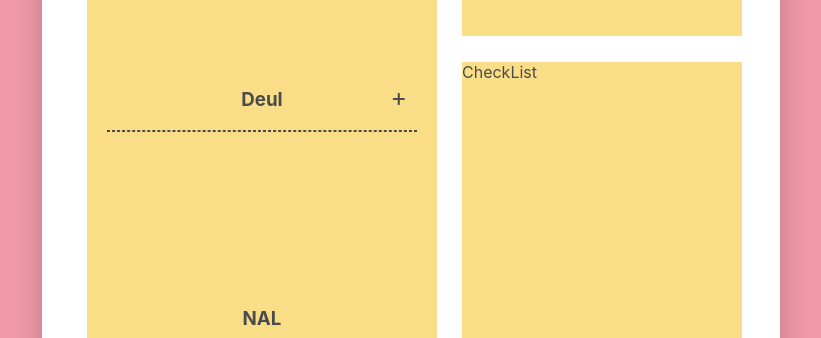
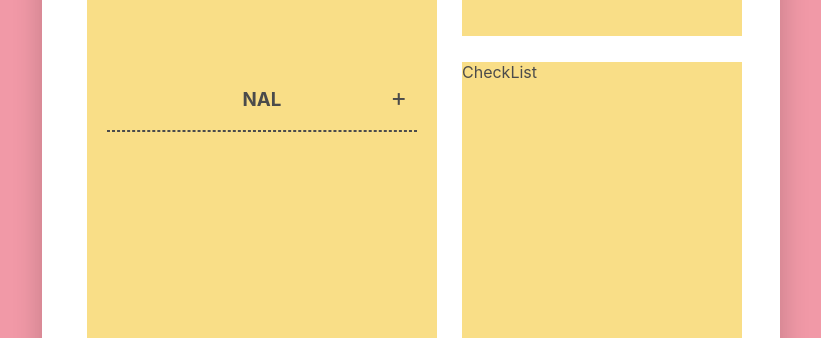
Before and after one commit to taeyeess/-come_and_go, a React (Create React App) app: page / in a window 1280 px wide. Shown: the part 452-790 px from the top of the page, without its empty margins (229-1050 px from the left). Built offline with nearby package versions, Linux system fonts and the light colour scheme.

Commit message:
refactor: deulList props전달

```diff
--- a/src/components/receipt/inCome/Deul.js
+++ b/src/components/receipt/inCome/Deul.js
@@ -3,7 +3,7 @@ import styled from "styled-components";
 import DeulList from "./DeulList";
 import ComeOutModal from "../../modal/ComeOutModal";
 
-const Deul = () => {
+const Deul = ({ deulList }) => {
   // const [deulList, setDeulList] = useState([
   //   {
   //     id: 1,
@@ -24,44 +24,30 @@ const Deul = () => {
   //     price: "15,000",
   //   },
   // ]);
-  const [deulList, setDeulList] = useState([]);
+  // const [deulList, setDeulList] = useState([]);
 
-  const nextId = useRef(0);
-  const handleSubmit = text => {
-    //setDeulList([...deulList, text]);
-    const list = {
-      id: nextId.current,
-      text: "",
-      checked: false,
-    };
-    setDeulList(deulList.concat(list));
-    nextId.current += 1; //nextId를 1씩 더하기
-  };
+  // const nextId = useRef(0);
+  // const handleSubmit = text => {
+  //   //setDeulList([...deulList, text]);
+  //   const list = {
+  //     id: nextId.current,
+  //     text: "",
+  //     checked: false,
+  //   };
+  //   setDeulList(deulList.concat(list));
+  //   nextId.current += 1; //nextId를 1씩 더하기
+  // };
 
-  // localStroage에 저장
-  const addList = () => {
-    localStorage.setItem();
-  };
+  // // localStroage에 저장
+  // const addList = () => {
+  //   localStorage.setItem();
+  // };
 
   return (
-    <DeulWrapper>
-      <div className="header">
-        <h3 style={{ textAlign: "center" }}>Deul</h3>
-      </div>
-      <hr
-        className="dash"
-        style={{
-          border: "1px dashed #4b4b4b",
-          backgroundColor: "#F9DE87",
-        }}
-      />
+    <div>
       <DeulList deulList={deulList} />
-    </DeulWrapper>
+    </div>
   );
 };
 
-const DeulWrapper = styled.div`
-  min-height: 200px;
-`;
-
 export default Deul;
```
